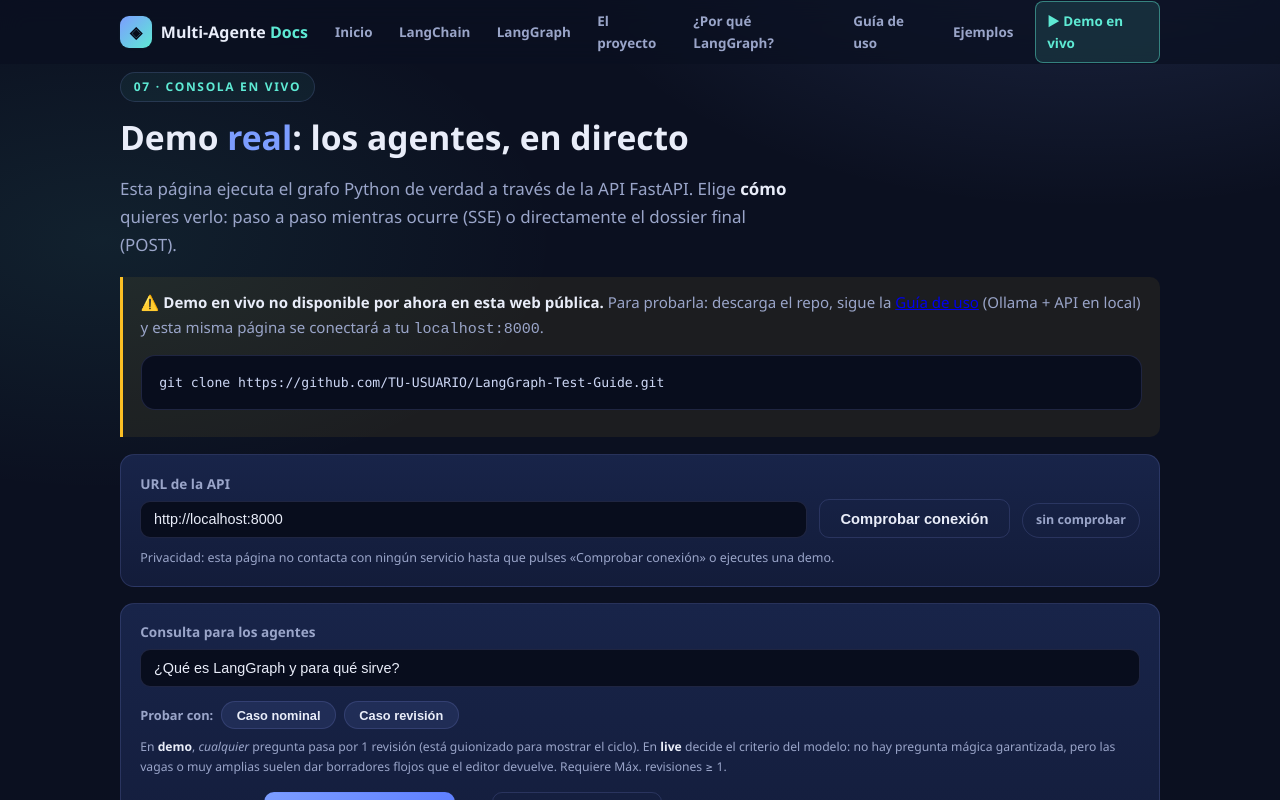
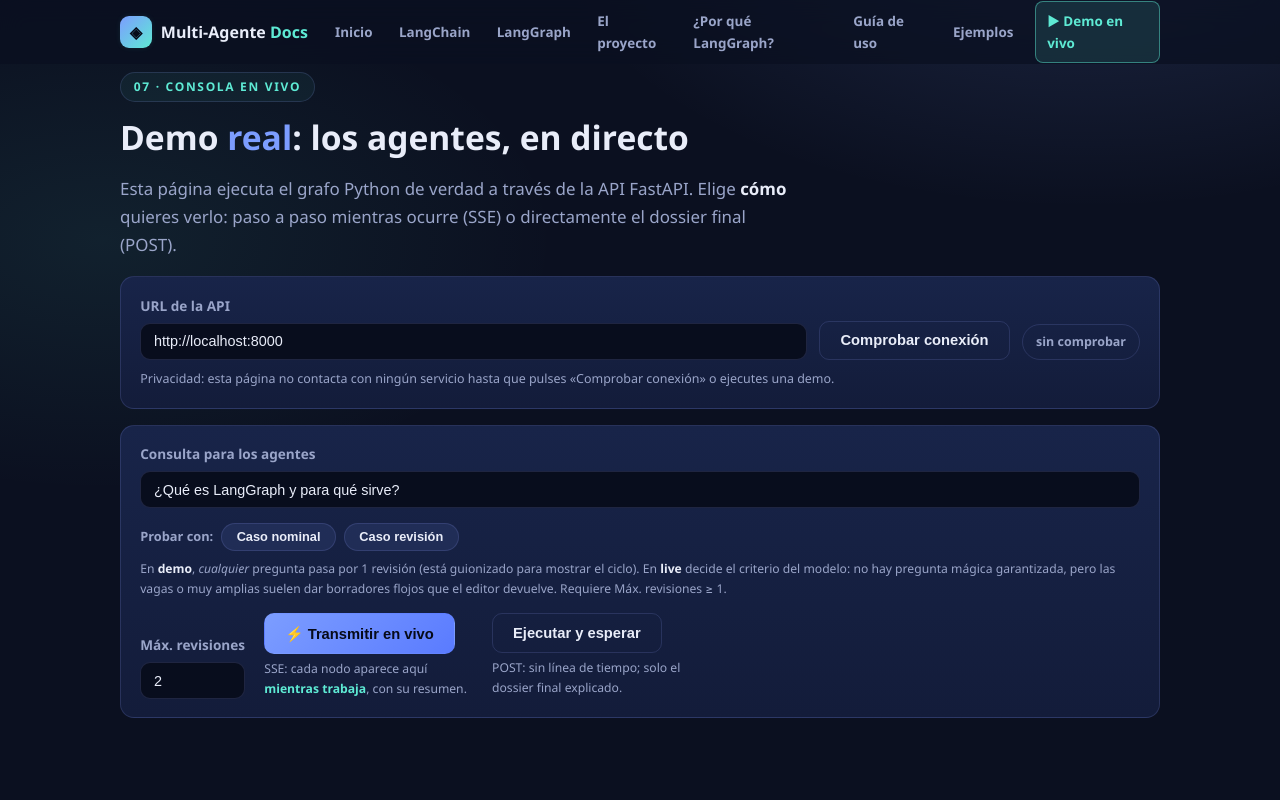
Before and after one commit to ShadeVI/LangGraph-Test-Guide, an Angular app in the folder docs-site/: page /demo in a window 1280 px wide. Shown: the top 800 px of the page. Built offline with nearby package versions, Linux system fonts and the light colour scheme.

Commit message:
Demo page shows only the notice on public domain, full console on localhost

```diff
--- a/docs-site/src/app/demo/demo.component.ts
+++ b/docs-site/src/app/demo/demo.component.ts
@@ -44,14 +44,17 @@
           </p>
         </div>
 
+        @if (!isLocalhost()) {
           <div class="callout warn" appReveal>
             <strong>⚠️ Demo en vivo no disponible por ahora en esta web pública.</strong>
             Para probarla: descarga el repo, sigue la <a routerLink="/uso">Guía de uso</a>
             (Ollama + API en local) y esta misma página se conectará a tu
             <code>localhost:8000</code>.
-          <pre class="code">git clone https://github.com/TU-USUARIO/LangGraph-Test-Guide.git</pre>
+            <pre class="code">git clone https://github.com/ShadeVI/LangGraph-Test-Guide.git</pre>
           </div>
+        }
 
+        @if (isLocalhost()) {
         <div class="card" appReveal>
           <div class="api-row">
             <label>
@@ -257,6 +260,7 @@
             </div>
           }
         }
+        }
       </div>
     </section>
   `,
@@ -408,6 +412,11 @@
   readonly apiOk = signal<boolean | null>(null);
   readonly apiMode = signal('');
   readonly elapsed = signal(0);
+  /** true solo en local (ng serve): ahí sí tiene sentido la consola en vivo. */
+  readonly isLocalhost = signal(
+    typeof window !== 'undefined' &&
+      ['localhost', '127.0.0.1', '[::1]', ''].includes(window.location.hostname),
+  );
 
   private source?: EventSource;
   private timer?: ReturnType<typeof setInterval>;
```
Lines whose indentation alone changed are shown as unchanged.
